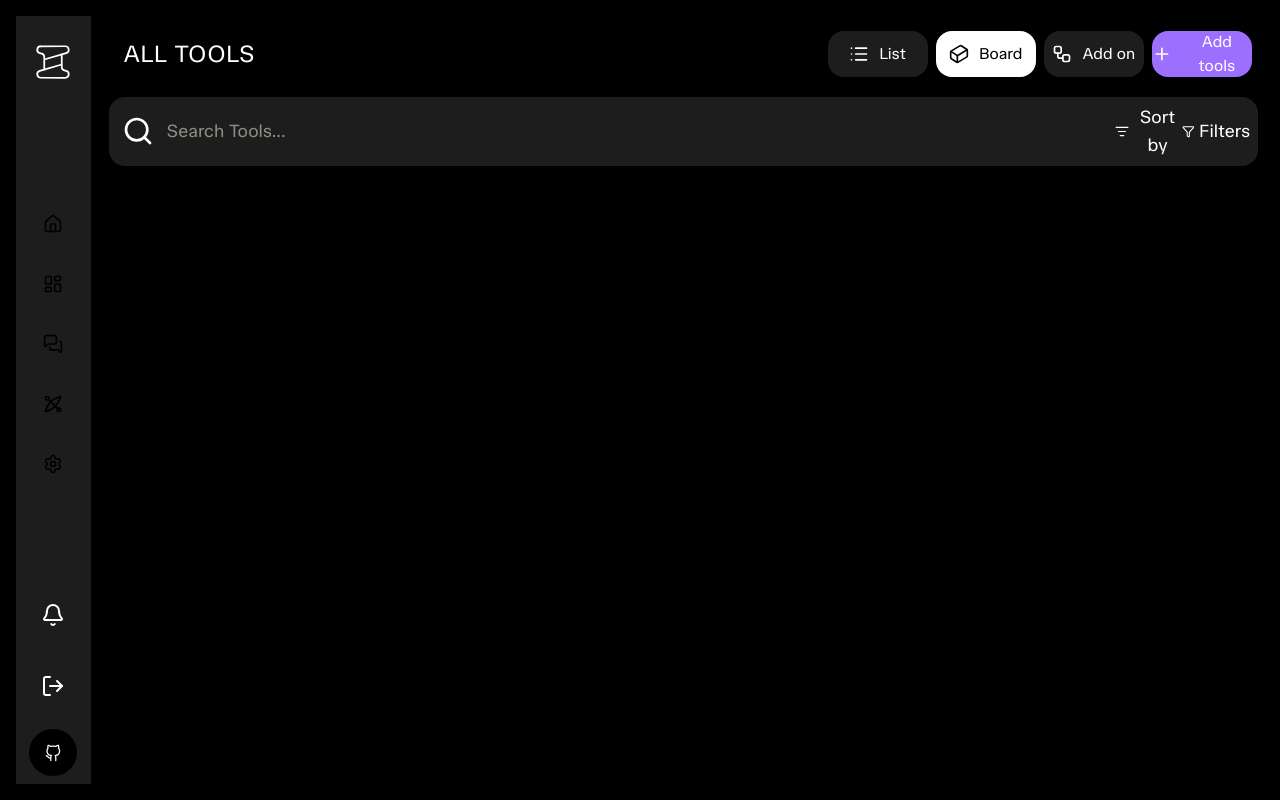
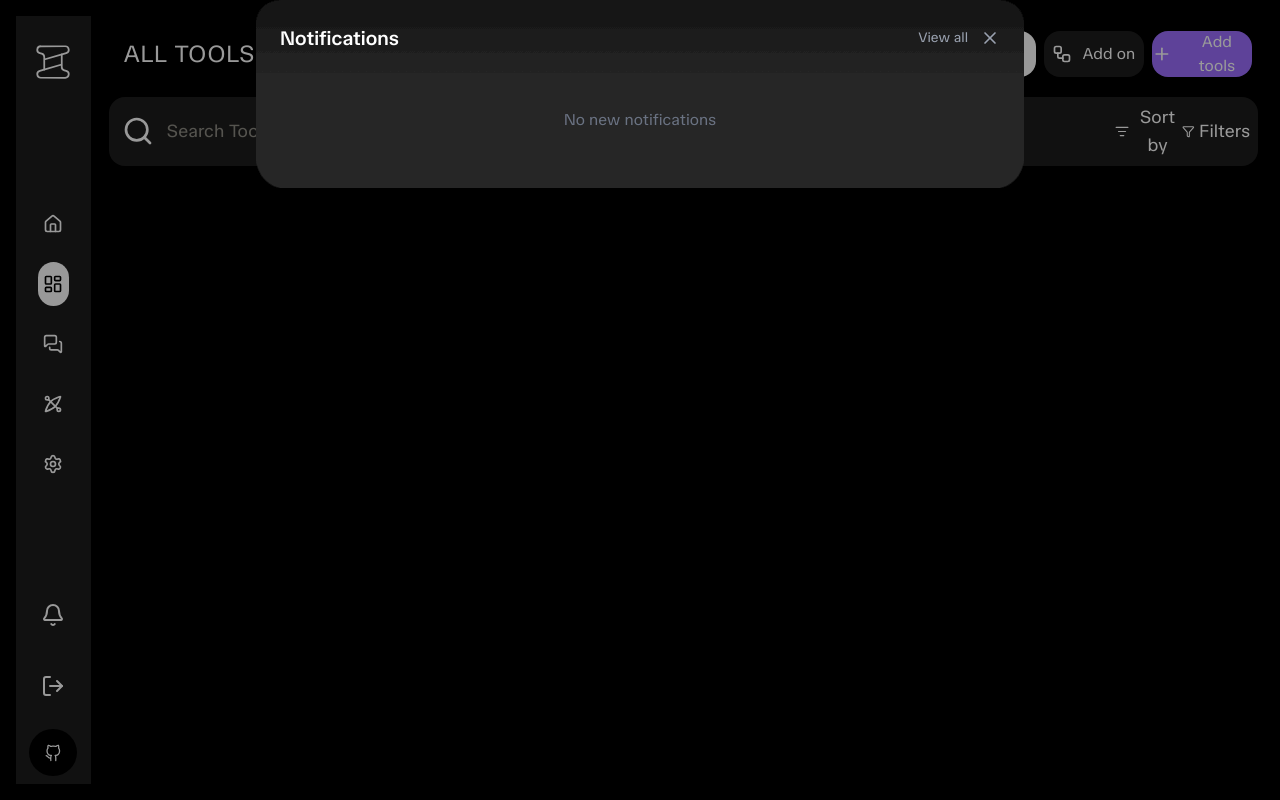
Before and after one commit to Amogh-007-Rin/ToolKit, a Next.js app in the folder web/: page /dashboard/tools in a window 1280 px wide. Both pictures are taken after a click on the button 53 px from the left and 615 px from the top of the page. Built offline with nearby package versions, Linux system fonts and the light colour scheme.

Commit message:
feat: add sidebar navigation, animated logo with slime explosion, and notification panel with morph animation

```diff
--- /dev/null
+++ b/web/src/app/dashboard/_components/AnimatedLogo.tsx
@@ -0,0 +1,85 @@
+'use client'
+
+import { motion, useAnimate } from "framer-motion";
+import { Spool } from "lucide-react";
+import { useCallback, useRef, useState } from "react";
+
+const PARTICLE_COUNT = 80;
+
+export default function AnimatedLogo() {
+  const [scope, animate] = useAnimate();
+  const [isAnimating, setIsAnimating] = useState(false);
+
+  const particles = useRef(
+    Array.from({ length: PARTICLE_COUNT }, (_, i) => {
+      const angle = (Math.PI * 2 * i) / PARTICLE_COUNT + (Math.random() - 0.5) * 0.4;
+      const distance = 80 + Math.random() * 160;
+      return {
+        id: i,
+        x: Math.cos(angle) * distance,
+        y: Math.sin(angle) * distance,
+        size: 1.5 + Math.random() * 4,
+      };
+    })
+  );
+
+  const handleHover = useCallback(async () => {
+    if (isAnimating) return;
+    setIsAnimating(true);
+
+    await animate("#logo-icon", {
+      x: [0, 4, -4, 4, -4, 3, -3, 3, -3, 2, 2, -2, 2, -2, 0],
+      y: [0, -3, 3, -4, 4, -3, 3, -2, 2, -2, 2, -2, 2, -2, 0],
+    }, { duration: 0.5, ease: "easeInOut" });
+
+    await animate("#logo-icon", {
+      scale: [1, 1.5, 0],
+      opacity: [1, 1, 0],
+    }, { duration: 0.4, ease: "easeIn" });
+
+    const particlePromises = particles.current.map((p) =>
+      animate(`#particle-${p.id}`, {
+        x: p.x,
+        y: p.y,
+        opacity: [1, 1, 0],
+        scale: [0.3, 1, 0.2],
+      }, { duration: 0.7, ease: "easeOut", delay: Math.random() * 0.08 })
+    );
+
+    await Promise.all(particlePromises);
+
+    particles.current.forEach((p) => {
+      animate(`#particle-${p.id}`, { x: 0, y: 0, opacity: 0, scale: 0 }, { duration: 0.01 });
+    });
+
+    await animate("#logo-icon", {
+      x: 0,
+      y: 0,
+      scale: [0, 1.3, 1],
+      opacity: [0, 1],
+    }, { duration: 0.6, ease: "easeOut" });
+
+    setIsAnimating(false);
+  }, [isAnimating, animate]);
+
+  return (
+    <div
+      ref={scope}
+      className="relative w-[42px] h-[42px] flex items-center justify-center cursor-pointer"
+      onMouseEnter={handleHover}
+    >
+      <motion.div id="logo-icon" className="absolute">
+        <Spool strokeWidth={1} color="#FFFFFF" size={42} />
+      </motion.div>
+      {particles.current.map((p) => (
+        <motion.div
+          key={p.id}
+          id={`particle-${p.id}`}
+          className="absolute rounded-full bg-white"
+          style={{ width: p.size, height: p.size }}
+          initial={{ x: 0, y: 0, opacity: 0, scale: 0 }}
+        />
+      ))}
+    </div>
+  );
+}
--- /dev/null
+++ b/web/src/app/dashboard/_components/NotificationPanel.tsx
@@ -0,0 +1,170 @@
+'use client'
+
+import { useState } from "react";
+import { motion, AnimatePresence } from "framer-motion";
+import { useRouter } from "next/navigation";
+import { X } from "lucide-react";
+
+interface NotificationPanelProps {
+  isOpen: boolean;
+  onClose: () => void;
+}
+
+const DROPLETS = [
+  { angle: -15, dist: 60, delay: 0.08 },
+  { angle: 10, dist: 80, delay: 0.15 },
+  { angle: -5, dist: 100, delay: 0.22 },
+  { angle: 20, dist: 55, delay: 0.1 },
+  { angle: -25, dist: 70, delay: 0.18 },
+];
+
+export default function NotificationPanel({ isOpen, onClose }: NotificationPanelProps) {
+  const router = useRouter();
+  const [isExpanding, setIsExpanding] = useState(false);
+
+  const handleViewAll = () => {
+    setIsExpanding(true);
+    setTimeout(() => {
+      onClose();
+      setIsExpanding(false);
+      router.push("/dashboard/notifications");
+    }, 400);
+  };
+
+  return (
+    <AnimatePresence>
+      {isOpen && (
+        <>
+          <motion.div
+            className="fixed inset-0 z-40"
+            initial={{ backgroundColor: "rgba(0,0,0,0)" }}
+            animate={{ backgroundColor: isExpanding ? "rgba(0,0,0,1)" : "rgba(0,0,0,0.4)" }}
+            exit={{ backgroundColor: "rgba(0,0,0,0)" }}
+            transition={{ duration: 0.35, ease: "easeInOut" }}
+            onClick={isExpanding ? undefined : onClose}
+          />
+          <div className="fixed top-0 left-0 right-0 z-50 flex justify-center pointer-events-none">
+            <svg className="absolute w-0 h-0">
+              <defs>
+                <filter id="slime-goo">
+                  <feGaussianBlur in="SourceGraphic" stdDeviation="14" result="blur" />
+                  <feColorMatrix
+                    in="blur"
+                    mode="matrix"
+                    values="1 0 0 0 0  0 1 0 0 0  0 0 1 0 0  0 0 0 24 -11"
+                    result="goo"
+                  />
+                  <feComposite in="SourceGraphic" in2="goo" operator="atop" />
+                </filter>
+              </defs>
+            </svg>
+            <motion.div
+              className="pointer-events-auto"
+              initial={{ y: "-120%", width: "100%", maxWidth: "48rem" }}
+              animate={{
+                y: 0,
+                width: "100%",
+                maxWidth: isExpanding ? "100%" : "48rem",
+              }}
+              exit={{ y: "-120%" }}
+              transition={{
+                type: "spring",
+                stiffness: 200,
+                damping: 18,
+                mass: 0.7,
+              }}
+            >
+              <motion.div
+                className="relative bg-[#252525] shadow-2xl overflow-hidden"
+                style={{ filter: "url(#slime-goo)" }}
+                animate={{
+                  borderRadius: isExpanding ? "0px" : "0 0 24px 24px",
+                  clipPath: isExpanding
+                    ? "inset(0 0 0 0 round 0px)"
+                    : "inset(0 0 0 0 round 0 0 24px 24px)",
+                }}
+                initial={{
+                  borderRadius: "0 0 24px 24px",
+                  clipPath: "inset(0 47% 100% 47% round 50%)",
+                }}
+                exit={{
+                  borderRadius: "0 0 24px 24px",
+                  clipPath: "inset(0 47% 100% 47% round 50%)",
+                }}
+                transition={{
+                  duration: 0.4,
+                  ease: [0.22, 1, 0.36, 1],
+                }}
+              >
+                <motion.div
+                  className="absolute inset-0"
+                  style={{
+                    background: "linear-gradient(180deg, rgba(0,0,0,0.5) 0%, transparent 40%)",
+                  }}
+                />
+                {!isExpanding && DROPLETS.map((d, i) => (
+                  <motion.div
+                    key={i}
+                    className="absolute w-6 h-6 rounded-full bg-[#252525]"
+                    style={{
+                      top: -12,
+                      left: "50%",
+                      marginLeft: -12,
+                    }}
+                    initial={{ x: 0, y: 0, scale: 0.3 }}
+                    animate={{ x: d.dist * Math.sin((d.angle * Math.PI) / 180), y: 140, scale: [0.3, 1.2, 0] }}
+                    exit={{ x: 0, y: 0, scale: 0 }}
+                    transition={{
+                      duration: 1.2,
+                      delay: d.delay,
+                      ease: [0.22, 1, 0.36, 1],
+                    }}
+                  />
+                ))}
+                <div className="relative p-6 z-10">
+                  <div className="flex items-center justify-between mb-6">
+                    <motion.h2
+                      animate={{ scale: isExpanding ? 1.15 : 1, x: isExpanding ? 8 : 0 }}
+                      transition={{ duration: 0.3 }}
+                      className="text-xl text-white font-semibold"
+                    >
+                      Notifications
+                    </motion.h2>
+                    <div className="flex items-center gap-3">
+                      <motion.button
+                        animate={{ opacity: isExpanding ? 0 : 1, x: isExpanding ? 20 : 0 }}
+                        transition={{ duration: 0.2 }}
+                        whileHover={{ scale: 1.05 }}
+                        whileTap={{ scale: 0.95 }}
+                        onClick={handleViewAll}
+                        className="text-sm text-gray-400 hover:text-[#9D6FFF] transition-colors pointer-events-auto"
+                      >
+                        View all
+                      </motion.button>
+                      <motion.button
+                        animate={{ opacity: isExpanding ? 0 : 1, scale: isExpanding ? 0 : 1 }}
+                        transition={{ duration: 0.15 }}
+                        whileHover={{ rotate: 90 }}
+                        onClick={onClose}
+                        className="text-gray-400 hover:text-white transition-colors pointer-events-auto"
+                      >
+                        <X size={20} />
+                      </motion.button>
+                    </div>
+                  </div>
+                  <motion.div
+                    animate={{ opacity: isExpanding ? 0 : 1 }}
+                    transition={{ duration: 0.15 }}
+                    className="space-y-3 max-h-[280px] overflow-hidden"
+                  >
+                    <p className="text-gray-500 text-center py-8">No new notifications</p>
+                  </motion.div>
+                </div>
+              </motion.div>
+            </motion.div>
+          </div>
+        </>
+      )}
+    </AnimatePresence>
+  );
+}
--- a/web/src/app/dashboard/_components/Sidebar.tsx
+++ b/web/src/app/dashboard/_components/Sidebar.tsx
@@ -1,32 +1,51 @@
 'use client'
 
+import { useState } from "react";
 import { House, Kayak, LayoutDashboard, MessagesSquare, Settings, Spool } from "lucide-react";
+import { useRouter, usePathname } from "next/navigation";
+import AnimatedLogo from "./AnimatedLogo";
 import Navbutton from "./buttons/Navbutton";
+import NotificationPanel from "./NotificationPanel";
 import Profilebutton from "@/components/ui/buttons/Profilebutton";
 import Notificationbutton from "@/components/ui/buttons/Notificationbutton";
 import SignoutButton from "@/components/ui/buttons/Signoutbutton";
 
+const navItems = [
+  { icon: House, route: "/dashboard" },
+  { icon: LayoutDashboard, route: "/dashboard/tools" },
+  { icon: MessagesSquare, route: "/dashboard/messages" },
+  { icon: Kayak, route: "/dashboard/explore" },
+  { icon: Settings, route: "/dashboard/settings" },
+];
+
 export default function Sidebar() {
-
+  const router = useRouter();
+  const pathname = usePathname();
+  const [showNotifications, setShowNotifications] = useState(false);
 
   return (
     <div className="side-navigation w-[6%] h-full bg-[#1D1D1D] flex flex-col justify-center items-center p-2">
       <div className="part-1 w-[90%] h-[10%] flex items-center justify-center">
-                <Spool strokeWidth={1} color="#FFFFFF" size={42} />
+        <AnimatedLogo />
       </div>
-            <div className="part-2 w-[90%] h-[65%] flex flex-col items-center justify-center
-            gap-4">
-                <Navbutton tag="home-nav-button" icon={House} onClick={checkLog}/>
-                <Navbutton tag="home-nav-button" icon={LayoutDashboard} onClick={checkLog}/>
-                <Navbutton tag="home-nav-button" icon={MessagesSquare} onClick={checkLog}/>
-                <Navbutton tag="home-nav-button" icon={Kayak} onClick={checkLog}/>
-                <Navbutton tag="home-nav-button" icon={Settings} onClick={checkLog}/>
+      <div className="part-2 w-[90%] h-[65%] flex flex-col items-center justify-center gap-4">
+        {navItems.map((item) => (
+          <Navbutton
+            key={item.route}
+            tag="home-nav-button"
+            icon={item.icon}
+            onClick={() => router.push(item.route)}
+            isActive={pathname === item.route}
+            iconColor={pathname === item.route ? "#000000" : "#FFFFFF"}
+          />
+        ))}
       </div>
       <div className="part-3 w-[90%] h-[25%] flex flex-col justify-center items-center gap-4">
-                <Notificationbutton onClick={checkLog}/>
-                <SignoutButton onClick={checkLog}/>
-                <Profilebutton onClick={checkLog}/>
+        <Notificationbutton onClick={() => setShowNotifications(true)} />
+        <SignoutButton onClick={checkLog} />
+        <Profilebutton onClick={checkLog} />
       </div>
+      <NotificationPanel isOpen={showNotifications} onClose={() => setShowNotifications(false)} />
     </div>
   );
 };
```
Lines whose indentation alone changed are shown as unchanged.
